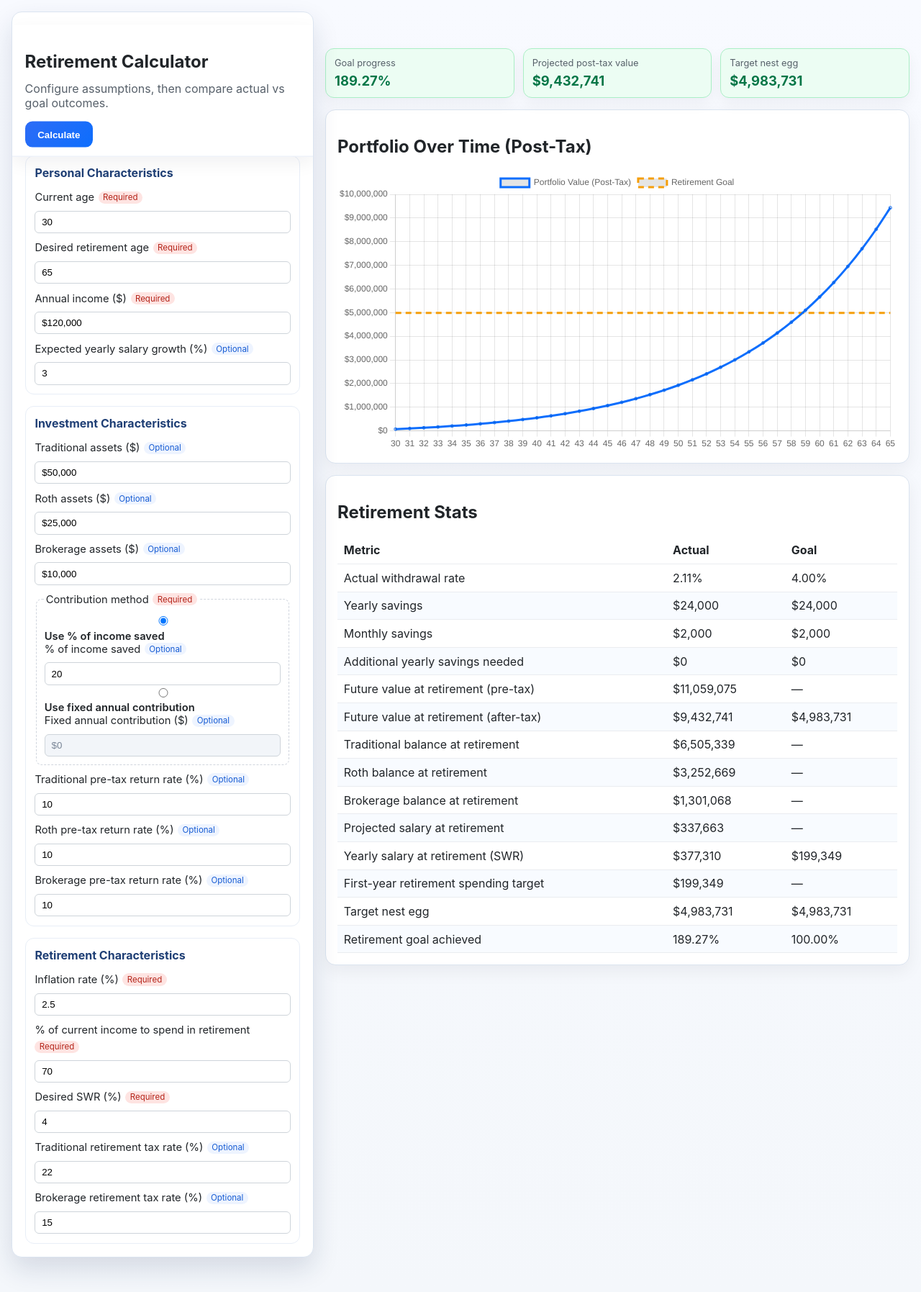
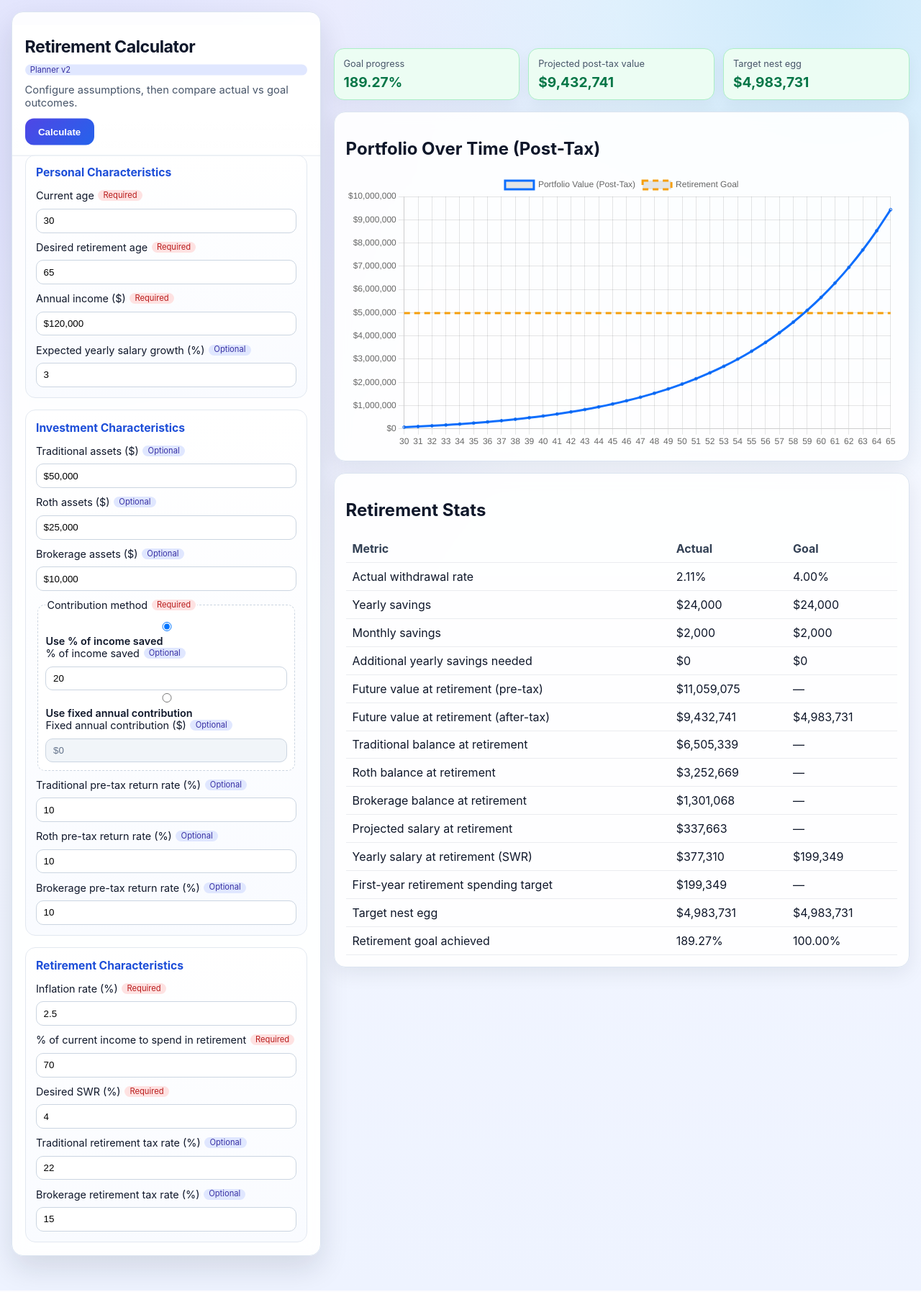
Before and after one commit to sammus46/Financial-Modeling, a Flask app: page / in a window 1280 px wide. Shown: the whole page at 72% size. Run offline with Flask 3, Linux system fonts and the light colour scheme.

Commit message:
Refresh calculator UI styling and header badge

```diff
--- a/static/styles.css
+++ b/static/styles.css
@@ -1,26 +1,35 @@
 :root {
   font-family: Inter, system-ui, -apple-system, Segoe UI, Roboto, sans-serif;
+  color-scheme: light;
+}
+
+* {
+  box-sizing: border-box;
 }
 
 body {
   margin: 0;
   background:
-    radial-gradient(circle at 10% 15%, rgba(80, 120, 255, 0.15) 0%, rgba(80, 120, 255, 0) 40%),
-    radial-gradient(circle at 85% 0%, rgba(20, 184, 166, 0.12) 0%, rgba(20, 184, 166, 0) 36%),
-    linear-gradient(180deg, #f5f8ff 0%, #eef3ff 100%);
-  background: linear-gradient(180deg, #f8faff 0%, #f4f7fb 100%);
-  color: #212529;
+    radial-gradient(circle at 10% 10%, rgba(99, 102, 241, 0.18), transparent 38%),
+    radial-gradient(circle at 90% 0%, rgba(14, 165, 233, 0.18), transparent 32%),
+    linear-gradient(180deg, #f7f9ff 0%, #eef3ff 100%);
+  color: #0f172a;
   padding-bottom: 2rem;
 }
 
 .app-layout {
   display: grid;
-  grid-template-columns: minmax(320px, 420px) 1fr;
-  gap: 1rem;
-  max-width: 1450px;
+  grid-template-columns: minmax(320px, 430px) 1fr;
+  gap: 1.1rem;
+  max-width: 1500px;
   margin: 0 auto;
   padding: 1rem;
-  box-sizing: border-box;
+}
+
+.inputs-panel,
+.panel,
+.summary-card {
+  backdrop-filter: blur(10px);
 }
 
 .inputs-panel {
@@ -29,28 +38,33 @@ body {
   align-self: start;
   max-height: calc(100vh - 1.5rem);
   overflow-y: auto;
-  background: #fff;
+  background: rgba(255, 255, 255, 0.92);
   border: 1px solid #dbe4f0;
-  border-radius: 14px;
+  border-radius: 16px;
   padding: 1.1rem;
-  box-shadow: 0 16px 36px rgba(23, 41, 86, 0.14);
+  box-shadow: 0 18px 40px rgba(15, 23, 42, 0.12);
 }
 
 .panel-top {
   position: sticky;
   top: 0;
   z-index: 20;
-  background: #fff;
+  background: linear-gradient(180deg, rgba(255, 255, 255, 0.97) 70%, rgba(255, 255, 255, 0.85));
   margin: -1.1rem -1.1rem 0;
-  padding: 1rem 1.1rem 0.75rem;
-  border-bottom: 1px solid #e7edf8;
-  box-shadow: 0 8px 18px rgba(30, 64, 175, 0.08);
-  box-shadow: 0 8px 24px rgba(17, 24, 39, 0.06);
+  padding: 1rem 1.1rem 0.85rem;
+  border-bottom: 1px solid #e2e8f0;
+}
+
+.panel-top h1 {
+  margin: 0;
+  font-size: 1.45rem;
+  letter-spacing: -0.02em;
 }
 
 .subtitle {
-  margin-top: -0.4rem;
-  color: #57606a;
+  margin: 0.25rem 0 0;
+  color: #475569;
+  font-size: 0.92rem;
 }
 
 .input-grid {
@@ -60,18 +74,19 @@ body {
 }
 
 .form-section {
-  border: 1px solid #e8eef7;
-  border-radius: 12px;
-  padding: 0.8rem;
+  border: 1px solid #e2e8f0;
+  border-radius: 14px;
+  padding: 0.9rem;
+  background: linear-gradient(180deg, #ffffff 0%, #f9fbff 100%);
   display: flex;
   flex-direction: column;
   gap: 0.7rem;
 }
 
 .form-section h2 {
-  margin: 0 0 0.25rem;
-  font-size: 1rem;
-  color: #1f3f75;
+  margin: 0 0 0.2rem;
+  font-size: 0.98rem;
+  color: #1d4ed8;
 }
 
 label,
@@ -80,7 +95,7 @@ legend {
   flex-wrap: wrap;
   align-items: center;
   gap: 0.35rem;
-  font-size: 0.92rem;
+  font-size: 0.9rem;
 }
 
 label input {
@@ -89,9 +104,10 @@ label input {
 }
 
 .contribution-mode {
-  border: 1px dashed #d0d5dd;
-  border-radius: 8px;
+  border: 1px dashed #cbd5e1;
+  border-radius: 10px;
   padding: 0.65rem;
+  background: #fff;
 }
 
 .radio {
@@ -99,32 +115,33 @@ label input {
 }
 
 .field-tag {
-  font-size: 0.72rem;
-  padding: 0.1rem 0.4rem;
+  font-size: 0.7rem;
+  padding: 0.12rem 0.45rem;
   border-radius: 999px;
+  line-height: 1;
 }
 
 .field-tag.required {
-  background: #fee4e2;
-  color: #b42318;
+  background: #fee2e2;
+  color: #b91c1c;
 }
 
 .field-tag.optional {
-  background: #eef4ff;
-  color: #175cd3;
+  background: #e0e7ff;
+  color: #3730a3;
 }
 
 input {
-  border: 1px solid #ced4da;
-  border-radius: 6px;
-  padding: 0.45rem 0.55rem;
-  box-sizing: border-box;
+  border: 1px solid #cbd5e1;
+  border-radius: 10px;
+  padding: 0.52rem 0.6rem;
+  background: #fff;
   transition: border-color 120ms ease, box-shadow 120ms ease;
 }
 
 input:disabled {
-  background: #f2f5f9;
-  color: #7a8697;
+  background: #f1f5f9;
+  color: #64748b;
   cursor: not-allowed;
 }
 
@@ -140,39 +157,35 @@ input[type="number"] {
 
 input:focus-visible {
   outline: none;
-  border-color: #4c7df5;
-  box-shadow: 0 0 0 3px rgba(13, 110, 253, 0.15);
-}
-
-.actions {
-  margin-top: 0.25rem;
+  border-color: #4f46e5;
+  box-shadow: 0 0 0 3px rgba(79, 70, 229, 0.18);
 }
 
 .actions-top {
-  margin-top: 0.75rem;
+  margin-top: 0.8rem;
 }
 
 button {
   border: none;
-  background: linear-gradient(135deg, #2d6cf6 0%, #0d6efd 100%);
+  background: linear-gradient(135deg, #4f46e5 0%, #2563eb 100%);
   color: white;
-  border-radius: 10px;
-  padding: 0.65rem 1.1rem;
-  font-weight: 600;
+  border-radius: 12px;
+  padding: 0.68rem 1.15rem;
+  font-weight: 650;
   cursor: pointer;
-  transition: transform 120ms ease, box-shadow 120ms ease;
+  transition: transform 120ms ease, box-shadow 120ms ease, opacity 120ms ease;
 }
 
 button:hover {
   transform: translateY(-1px);
-  box-shadow: 0 5px 14px rgba(13, 110, 253, 0.3);
+  box-shadow: 0 10px 20px rgba(37, 99, 235, 0.35);
 }
 
 button:disabled {
   cursor: wait;
   transform: none;
   box-shadow: none;
-  opacity: 0.7;
+  opacity: 0.72;
 }
 
 .results-panel {
@@ -181,11 +194,11 @@ button:disabled {
 
 .panel {
   margin-bottom: 1rem;
-  background: #fff;
+  background: rgba(255, 255, 255, 0.9);
   border: 1px solid #dbe4f0;
-  border-radius: 14px;
+  border-radius: 16px;
   padding: 1rem;
-  box-shadow: 0 8px 24px rgba(17, 24, 39, 0.06);
+  box-shadow: 0 8px 28px rgba(15, 23, 42, 0.08);
 }
 
 .summary-grid {
@@ -196,10 +209,10 @@ button:disabled {
 }
 
 .summary-card {
-  background: #ffffff;
+  background: rgba(255, 255, 255, 0.92);
   border: 1px solid #dbe4f0;
-  border-radius: 12px;
-  padding: 0.75rem;
+  border-radius: 14px;
+  padding: 0.8rem;
   box-shadow: 0 8px 20px rgba(15, 23, 42, 0.05);
 }
 
@@ -229,15 +242,15 @@ button:disabled {
 
 .summary-label {
   margin: 0;
-  color: #57606a;
+  color: #475569;
   font-size: 0.8rem;
 }
 
 .summary-value {
   margin: 0.35rem 0 0;
-  font-size: 1.15rem;
+  font-size: 1.2rem;
   font-weight: 700;
-  color: #0b3a9c;
+  color: #1e3a8a;
 }
 
 .error {
@@ -254,15 +267,15 @@ th,
 td {
   text-align: left;
   border-bottom: 1px solid #eaecf0;
-  padding: 0.55rem;
+  padding: 0.56rem;
   vertical-align: top;
 }
 
-tbody tr:nth-child(even) {
-  background: #f8fbff;
+th {
+  color: #334155;
 }
 
-@media (max-width: 980px) {
+@media (max-width: 1024px) {
   .app-layout {
     grid-template-columns: 1fr;
   }
@@ -272,14 +285,6 @@ tbody tr:nth-child(even) {
     max-height: none;
   }
 
-  .panel-top {
-    position: static;
-    margin: 0 0 0.5rem;
-    padding: 0;
-    border: none;
-    box-shadow: none;
-  }
-
   .summary-grid {
     grid-template-columns: 1fr;
   }
--- a/templates/index.html
+++ b/templates/index.html
@@ -13,6 +13,7 @@
         <form id="retirement-form" class="input-grid">
           <div class="panel-top">
             <h1>Retirement Calculator</h1>
+            <p class="field-tag optional">Planner v2</p>
             <p class="subtitle">Configure assumptions, then compare actual vs goal outcomes.</p>
             <div class="actions actions-top">
               <button id="calculate-btn" type="submit">Calculate</button>
```
